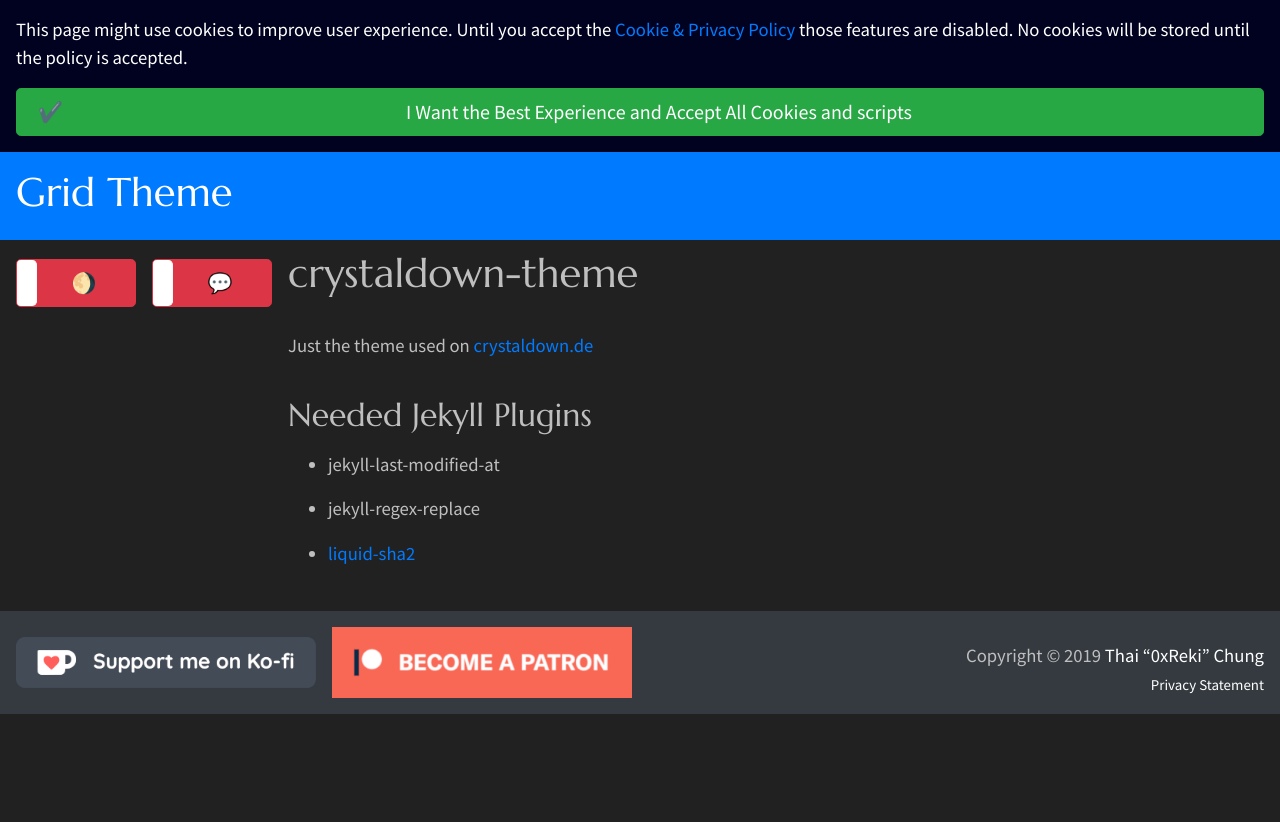
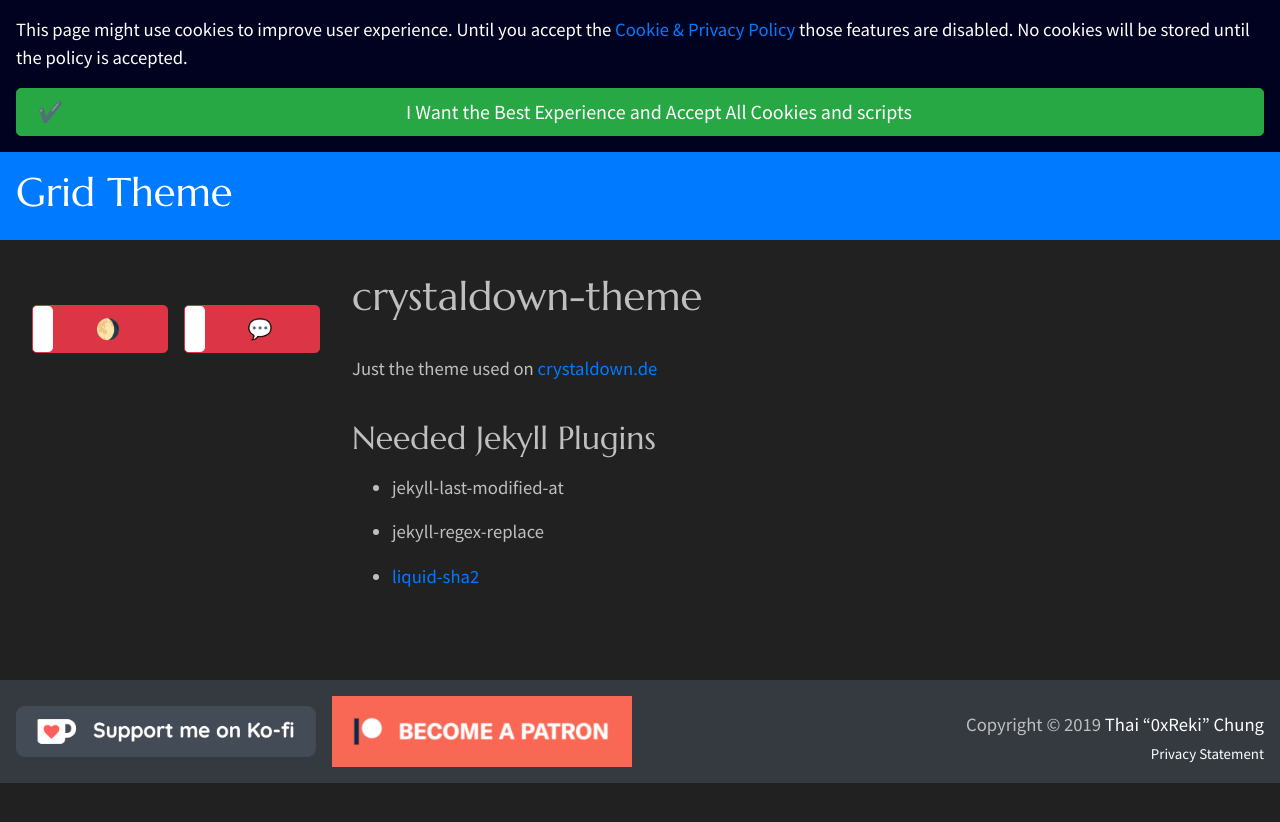
Before and after one commit to RiichiReki/riichi-cologne-theme, a Jekyll site: the page built from README.md, in a window 1280 px wide. Shown: the top 822 px of the page. Built offline with Jekyll 4.4.1, drawn with Linux system fonts in a browser that asks for light colours; our own code applies the rules of GitHub Pages for plain Markdown files.

Commit message:
Fix XL Layout

```diff
--- a/assets/css/main.scss
+++ b/assets/css/main.scss
@@ -38,7 +38,7 @@ body,
     }
 
     @media(min-width: 992px) {
-      margin-top: -1vmin;
+      margin-top: -2rem;
     }
 
     a {
@@ -241,8 +241,8 @@ body,
   @media (min-width: 992px) {
     font-size: 14pt;
 
-    grid-template-columns: 0 16rem 1fr 1fr 0;
-    gap: 1vmin 1rem;
+    grid-template-columns: 0 18rem 1fr 1fr 0;
+    gap: 2rem 2rem;
     grid-template-rows: auto;
     grid-template-areas:
       "policy-banner policy-banner policy-banner policy-banner policy-banner"
```
